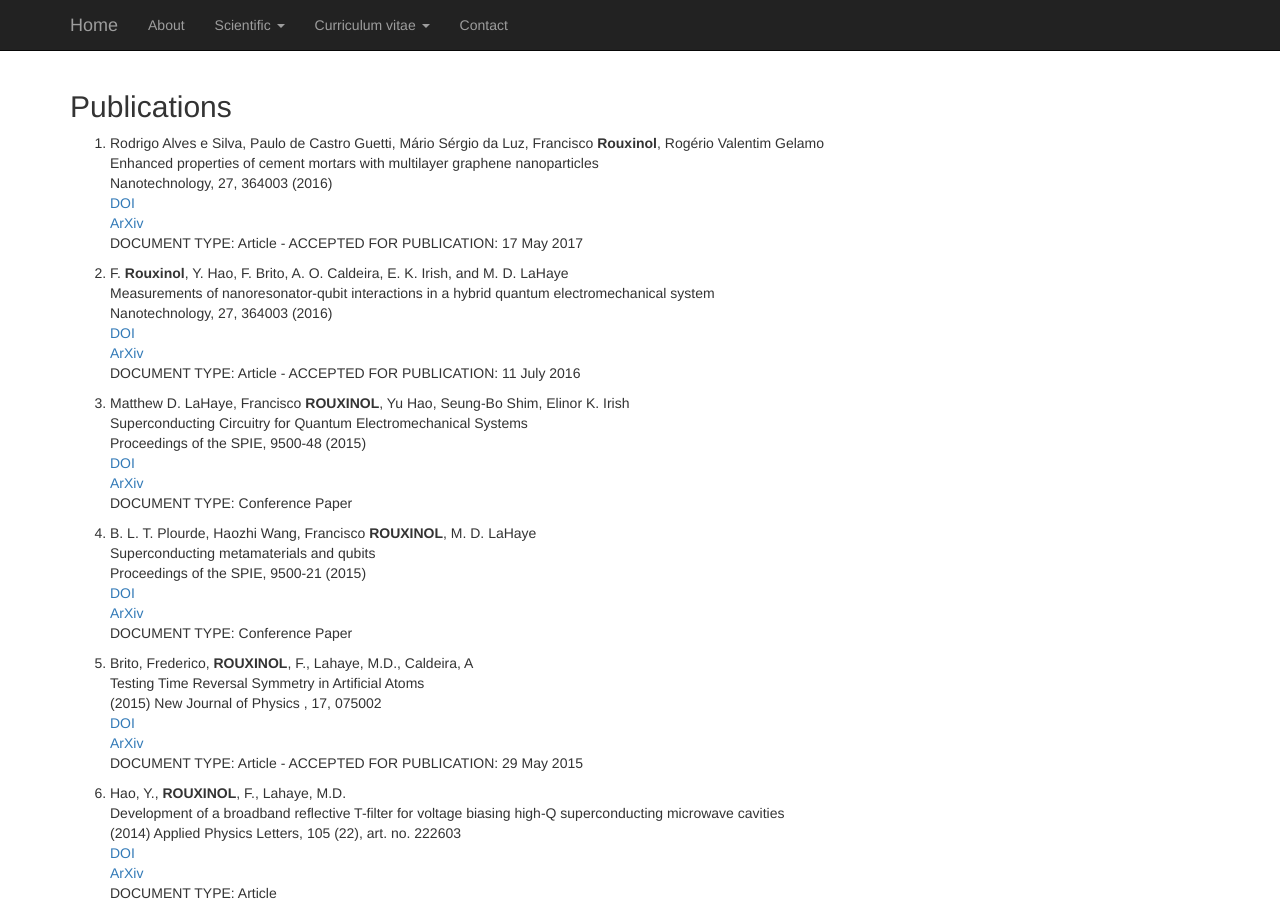
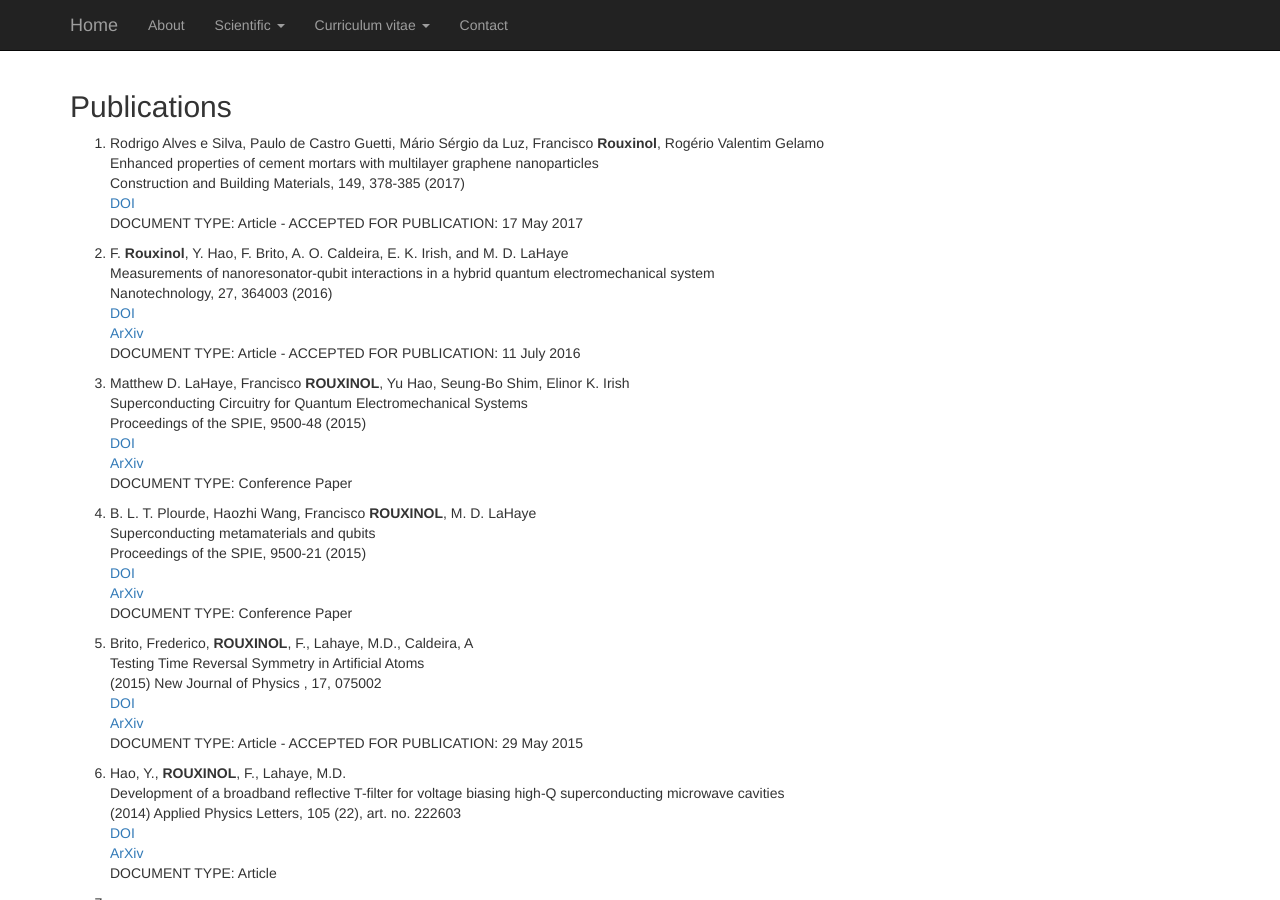
Before and after one commit to Rouxinol-Research-Lab/Rouxinol-Research-Lab.github.io, a Jekyll site: the page built from Papers.html, in a window 1280 px wide and 900 px high. Built offline with Jekyll 4.4.1, drawn with Linux system fonts in a browser that asks for light colours; Markdown is read by kramdown in place of the engine named in the settings.

Commit message:
Update Papers.html

```diff
--- a/Papers.html
+++ b/Papers.html
@@ -10,7 +10,7 @@ layout: default
   <ol>
 
 <li>
-	<p> Rodrigo Alves e Silva, Paulo de Castro Guetti, Mário Sérgio da Luz, Francisco <b>Rouxinol</b>, Rogério Valentim Gelamo <br /> Enhanced properties of cement mortars with multilayer graphene nanoparticles<br /> Nanotechnology, 27, 364003 (2016)<br /> <a href="http://dx.doi.org/10.1016/j.conbuildmat.2017.05.146">DOI </a> <br /> <a href="https://arxiv.org/abs/1605.01454">ArXiv </a> <br />
+	<p> Rodrigo Alves e Silva, Paulo de Castro Guetti, Mário Sérgio da Luz, Francisco <b>Rouxinol</b>, Rogério Valentim Gelamo <br /> Enhanced properties of cement mortars with multilayer graphene nanoparticles<br /> Construction and Building Materials, 149, 378-385 (2017)<br /> <a href="http://dx.doi.org/10.1016/j.conbuildmat.2017.05.146">DOI </a> <br />
 	DOCUMENT TYPE: Article - ACCEPTED FOR PUBLICATION: 17 May 2017 </br>
     </p>
 </li>
```
